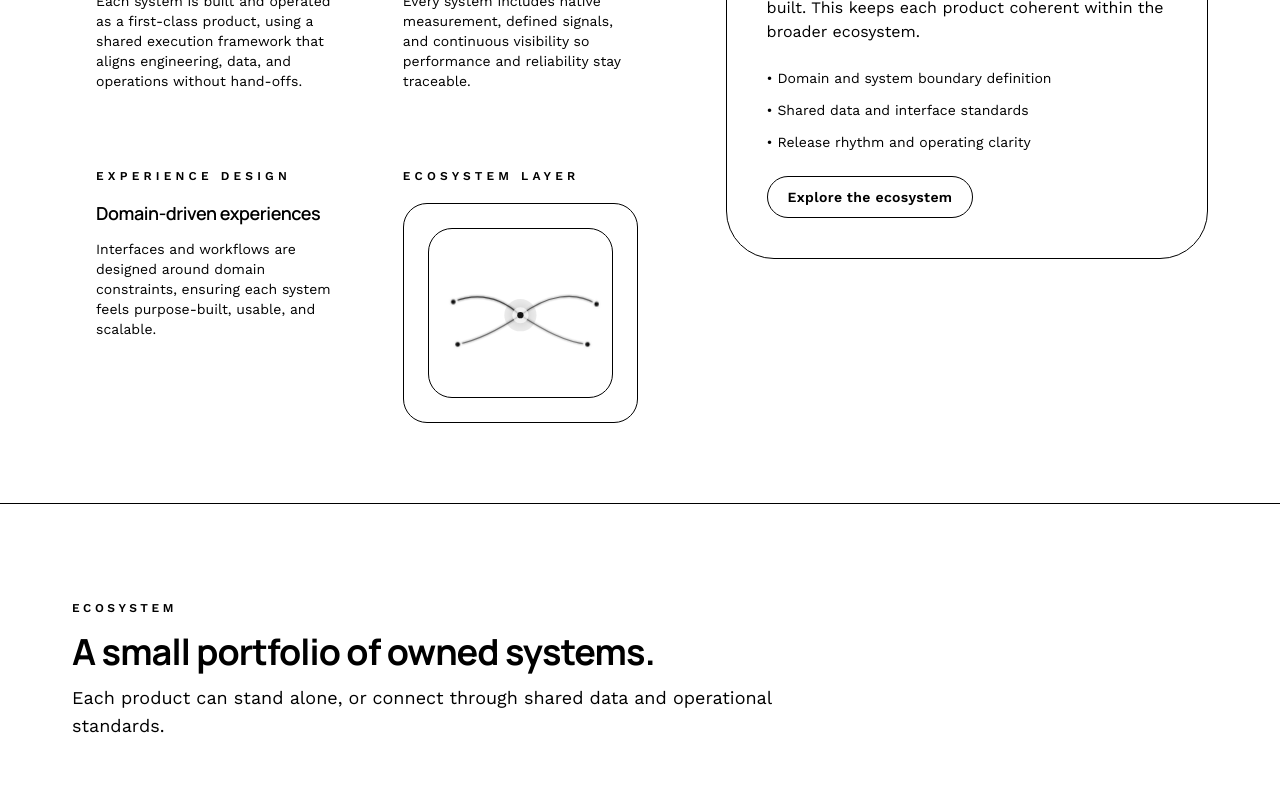
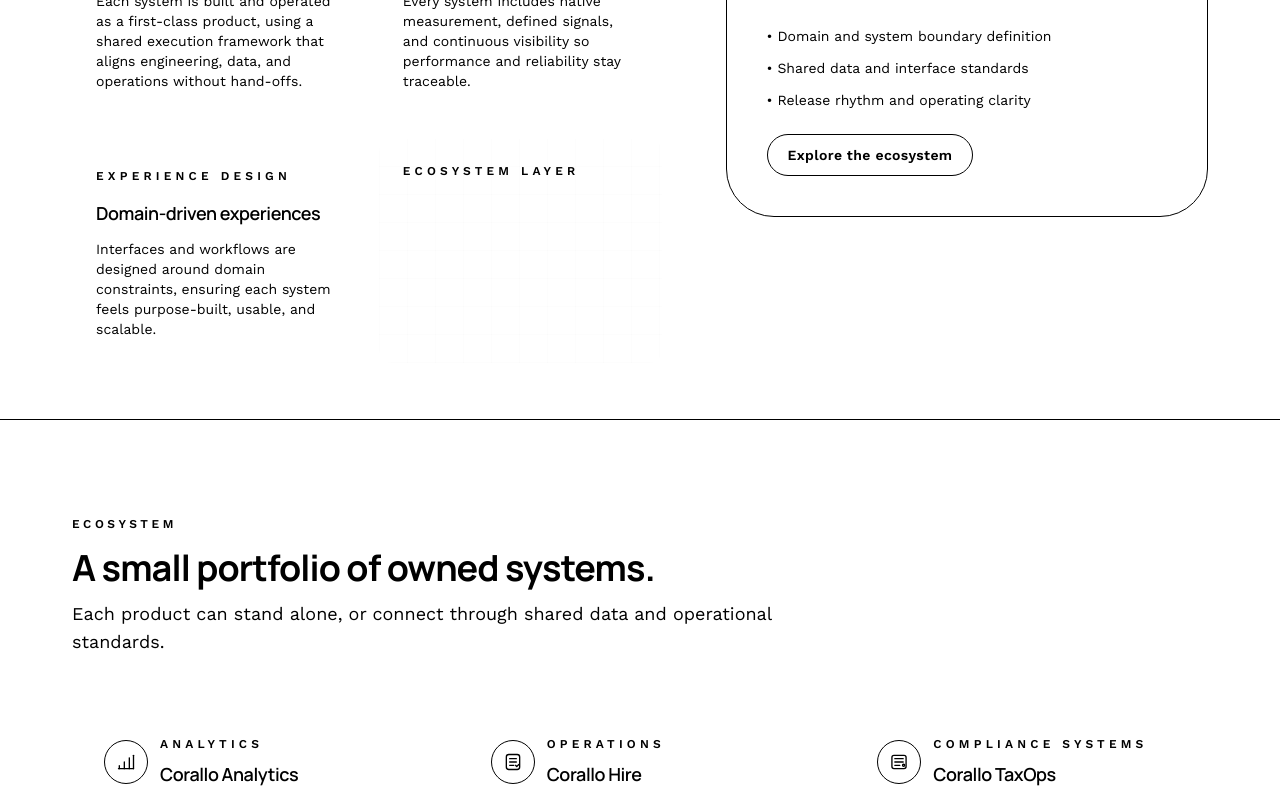
Before and after one commit to Shar1q-codes/corallo-digital, a Next.js app: page / in a window 1280 px wide. Shown: the part 1300-2100 px from the top of the page. Built offline with nearby package versions, Linux system fonts and the light colour scheme.

Commit message:
something creative

```diff
--- a/app/page.tsx
+++ b/app/page.tsx
@@ -3,7 +3,7 @@
 import { Hero } from '@/components/hero';
 import { Reveal } from '@/components/reveal';
 import { SectionHeader } from '@/components/section-header';
-import { EcosystemVisual } from '@/components/EcosystemVisual';
+import { EcosystemCard } from '@/components/EcosystemCard';
 
 import { createMetadata } from '@/lib/seo';
 import { servicesCatalog } from '@/data/services';
@@ -62,19 +62,7 @@
                   <p className="mt-3 text-sm text-secondary">{item.copy}</p>
                 </Card>
               ))}
-              <Card
-                tone="muted"
-                elevated
-                className="relative overflow-hidden p-6"
-              >
-                <span className="text-xs font-semibold uppercase tracking-[0.35em] text-muted">
-                  ECOSYSTEM LAYER
-                </span>
-
-                <div className="mt-4">
-                  <EcosystemVisual />
-                </div>
-              </Card>
+              <EcosystemCard />
             </div>
           </Reveal>
           <Reveal className="relative rounded-[3rem] border border-[var(--color-border)] bg-gradient-to-br from-white via-surface to-rose-50/70 p-10 shadow-strong">
--- /dev/null
+++ b/components/EcosystemCard.tsx
@@ -0,0 +1,56 @@
+"use client";
+
+import { useState } from "react";
+import clsx from "clsx";
+
+import { Card } from "@/components/card";
+
+export function EcosystemCard() {
+  const [isRevealed, setIsRevealed] = useState(false);
+
+  const revealClasses = clsx(
+    "mt-4 space-y-2 text-sm text-secondary",
+    "transition-[opacity,transform] duration-200 ease-out",
+    "motion-reduce:translate-y-0 motion-reduce:transition-none",
+    "group-hover:opacity-100 group-hover:translate-y-0",
+    "group-focus-visible:opacity-100 group-focus-visible:translate-y-0",
+    isRevealed
+      ? "opacity-100 translate-y-0"
+      : "pointer-events-none opacity-0 translate-y-1"
+  );
+
+  const overlayClasses = clsx(
+    "absolute inset-0 rounded-[inherit] pointer-events-none",
+    "bg-[repeating-linear-gradient(0deg,rgba(15,23,42,0.18)_0px,rgba(15,23,42,0.18)_1px,transparent_1px,transparent_28px),repeating-linear-gradient(90deg,rgba(15,23,42,0.18)_0px,rgba(15,23,42,0.18)_1px,transparent_1px,transparent_28px)]",
+    "opacity-[0.06] transition-[opacity,transform] duration-200 ease-out",
+    "motion-reduce:translate-y-0 motion-reduce:transition-none",
+    "group-hover:opacity-[0.1] group-hover:translate-x-[2px] group-hover:translate-y-[2px]",
+    "group-focus-visible:opacity-[0.1] group-focus-visible:translate-x-[2px] group-focus-visible:translate-y-[2px]",
+    isRevealed ? "opacity-[0.1] translate-x-[2px] translate-y-[2px]" : "translate-x-0 translate-y-0"
+  );
+
+  return (
+    <Card
+      tone="muted"
+      elevated
+      className="relative overflow-hidden p-6 focus-within:ring-2 focus-within:ring-[var(--ring)] focus-within:ring-offset-2 focus-within:ring-offset-[var(--color-bg)]"
+    >
+      <span aria-hidden="true" className={overlayClasses} />
+      <button
+        type="button"
+        aria-label="Reveal ecosystem layer message"
+        aria-pressed={isRevealed}
+        onClick={() => setIsRevealed((value) => !value)}
+        className="group relative z-10 flex h-full w-full flex-col items-start text-left focus-visible:shadow-none"
+      >
+        <span className="text-xs font-semibold uppercase tracking-[0.35em] text-muted">
+          ECOSYSTEM LAYER
+        </span>
+        <div className={revealClasses}>
+          <p>You don’t see it.</p>
+          <p>You feel it when products don’t break.</p>
+        </div>
+      </button>
+    </Card>
+  );
+}
--- a/package.json
+++ b/package.json
@@ -29,6 +29,7 @@
     "@types/react": "18.3.27",
     "@types/react-dom": "^18.2.18",
     "autoprefixer": "^10.4.16",
+    "baseline-browser-mapping": "^2.9.19",
     "eslint": "^8.54.0",
     "eslint-config-next": "14.1.0",
     "eslint-config-prettier": "^9.1.0",
```
Also changed, not shown: 1 other file (tests, documents, lock files or other folders).
